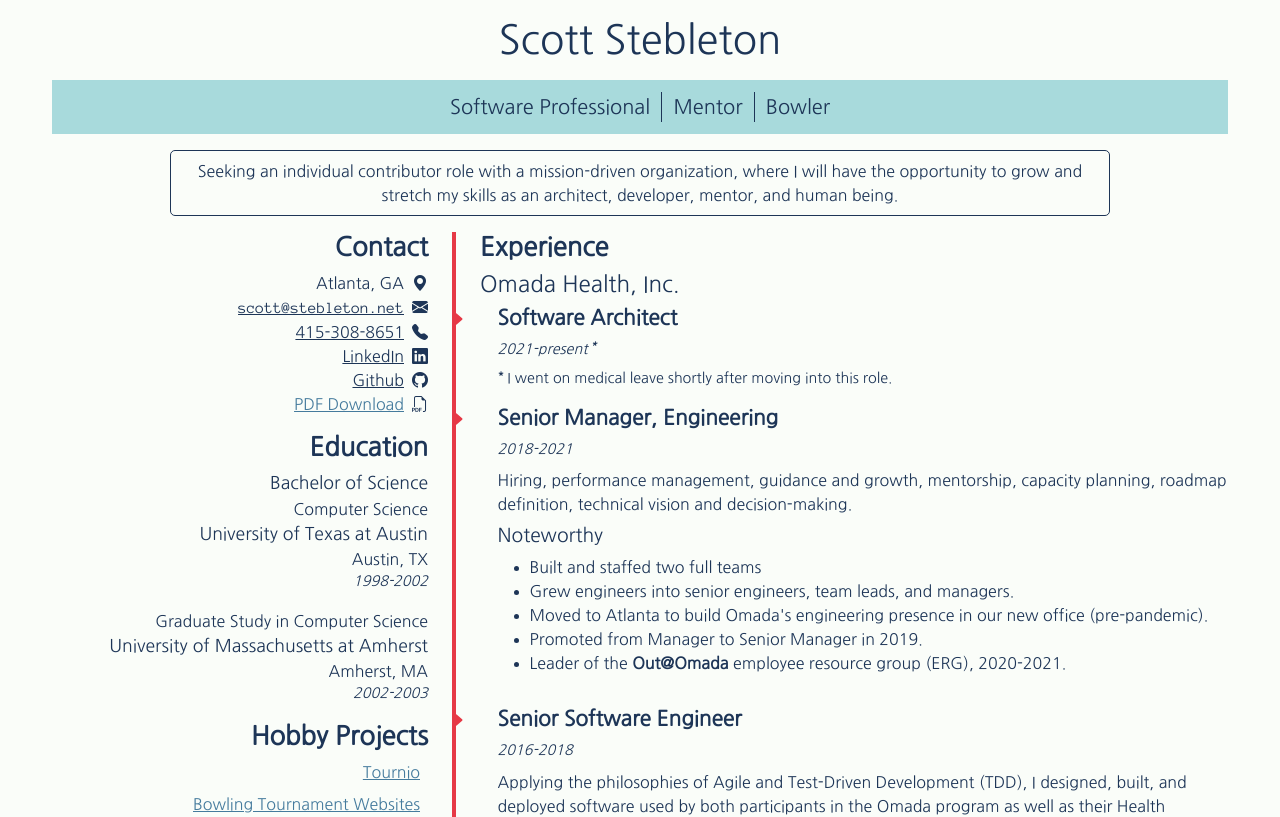
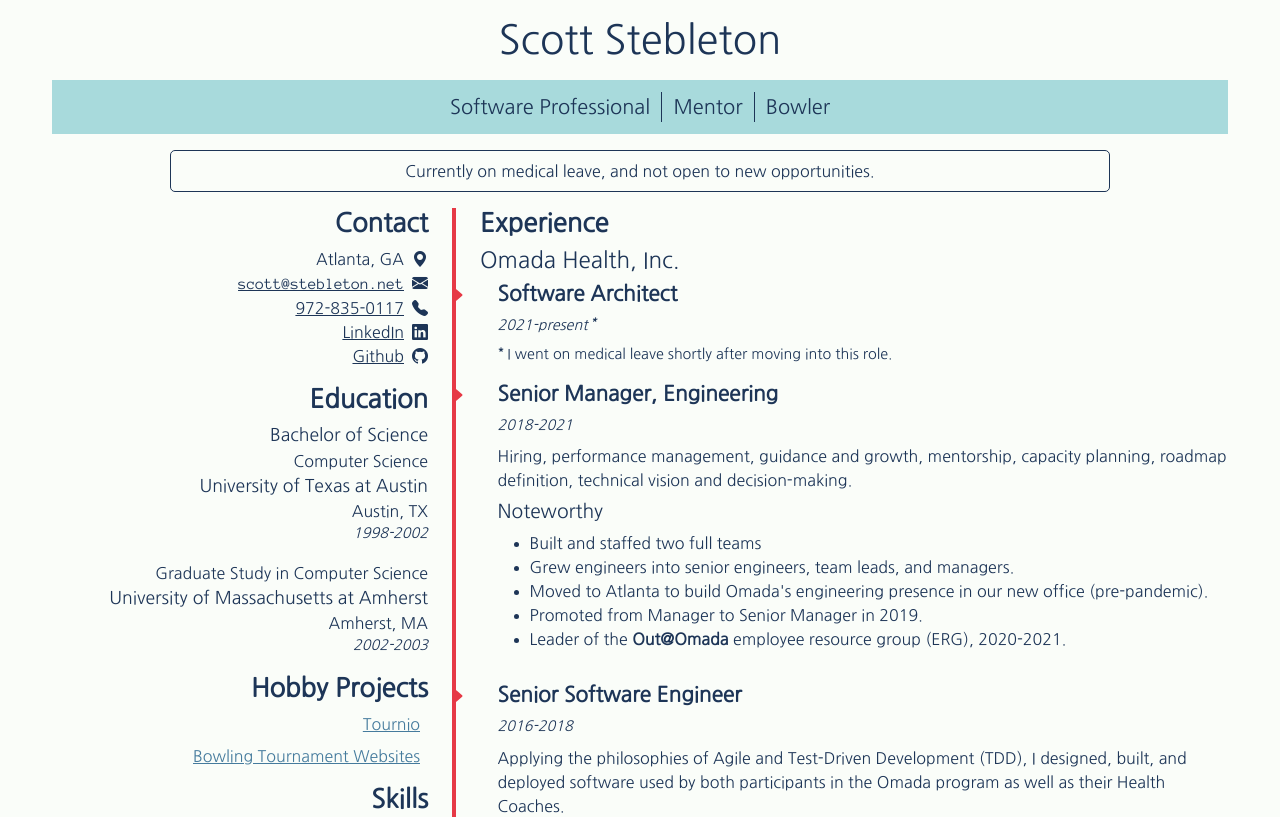
Before and after one commit to st33b/home-nextjs, a Next.js app: page / in a window 1280 px wide. Shown: the top 817 px of the page. Built offline with nearby package versions, Linux system fonts and the light colour scheme.

Commit message:
update to go back on leave

```diff
--- a/components/2022/Contact/Contact.js
+++ b/components/2022/Contact/Contact.js
@@ -34,7 +34,7 @@
           <i className="bi-envelope-fill" aria-hidden={true} />
         </li>
         <li className={'d-sm-none'}>
-          <a href={"tel:415-308-8651"}
+          <a href={"tel:972-835-0117"}
              aria-label={"Call me"}
              title={"Call me"}
              className={`btn ${classes.Link}`}>
@@ -45,11 +45,12 @@
           </a>
         </li>
         <li className={'d-none d-sm-block'}>
-          <a href={"tel:415-308-8651"}
+          <a href={"tel:972-835-0117"}
              aria-label={"Call me"}
              className={classes.Link}>
             <span className={'d-none d-sm-inline'}>
-              415-308-8651
+              {/*415-308-8651*/}
+              972-835-0117
             </span>
             <span className={'d-sm-none'}>
               call
@@ -73,14 +74,14 @@
           </a>
           <i className={"bi-github"} aria-hidden={true}/>
         </li>
-        <li className={'d-none d-sm-block'}>
-          <a href={'/scott_stebleton_detailed.pdf'}
-             aria-label={"Download this resume as a PDF"}
-             title={"Download this resume as a PDF"}>
-            PDF Download
-          </a>
-          <i className={'bi-filetype-pdf'} aria-hidden={true} />
-        </li>
+        {/*<li className={'d-none d-sm-block'}>*/}
+        {/*  <a href={'/scott_stebleton_detailed.pdf'}*/}
+        {/*     aria-label={"Download this resume as a PDF"}*/}
+        {/*     title={"Download this resume as a PDF"}>*/}
+        {/*    PDF Download*/}
+        {/*  </a>*/}
+        {/*  <i className={'bi-filetype-pdf'} aria-hidden={true} />*/}
+        {/*</li>*/}
       </ul>
     </div>
   );
--- a/components/2022/PageHeader/PageHeader.js
+++ b/components/2022/PageHeader/PageHeader.js
@@ -20,7 +20,8 @@
         </li>
       </ul>
       <div className={`${classes.Seeking}`}>
-        Seeking an individual contributor role with a mission-driven organization, where I will have the opportunity to grow and stretch my skills as an architect, developer, mentor, and human being.
+        {/*Seeking an individual contributor role with a mission-driven organization, where I will have the opportunity to grow and stretch my skills as an architect, developer, mentor, and human being.*/}
+        Currently on medical leave, and not open to new opportunities.
       </div>
     </div>
   );
```
